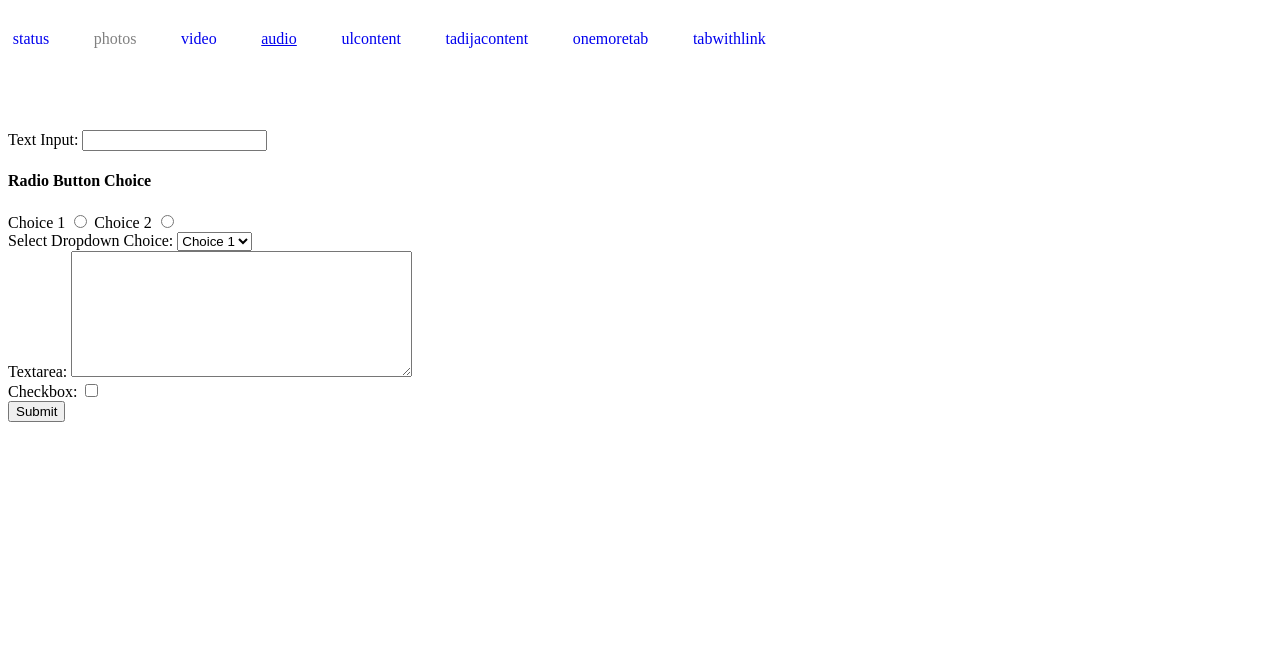
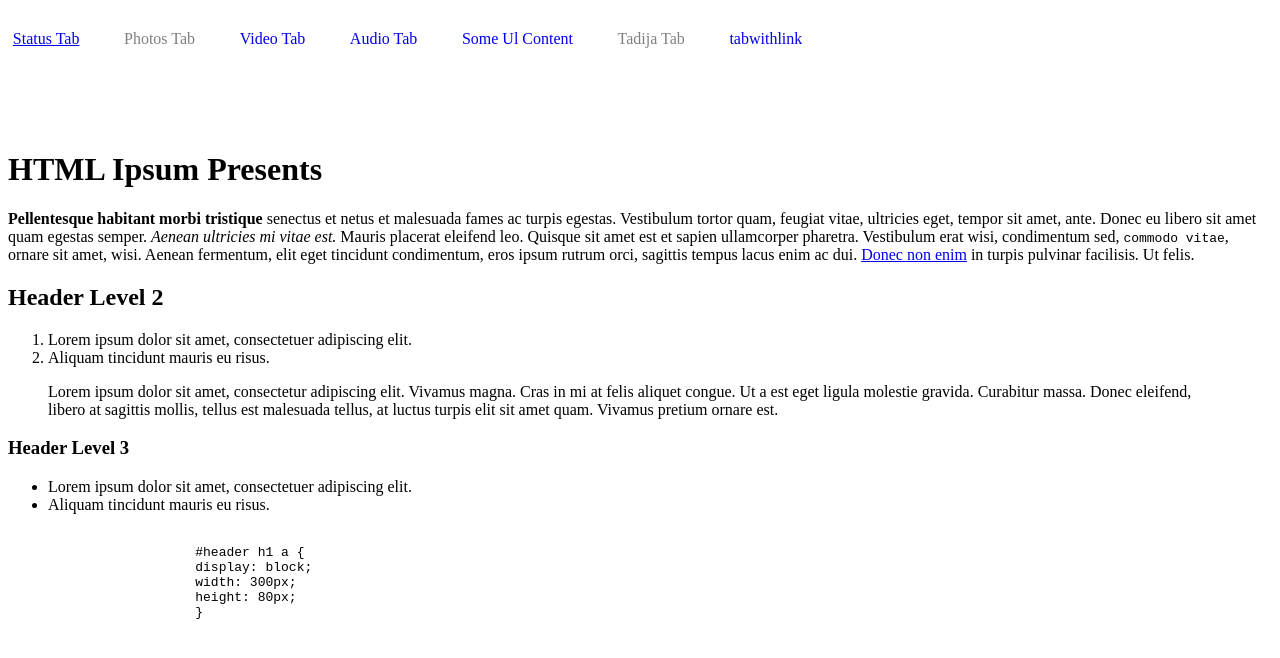
Before and after one commit to tadija-lazarevic/Tabs.js, a plain HTML site: page index.html in a window 1280 px wide. Drawn offline with Linux system fonts and the light colour scheme.

Commit message:
Add multiple word label support, some changes in showing tabs logic

```diff
--- a/css/tabs.css
+++ b/css/tabs.css
@@ -34,6 +34,9 @@ li.tabsLiElement {
 .tabDropdownHide ul{
     display: none;
 }
+.tabDropdownShow {
+    display: inline-block;
+}
 .dropdownShow ul{
     display: block;
 }
--- a/index.html
+++ b/index.html
@@ -9,7 +9,7 @@
 <body onload="MainInit();">
 
     <div id="tabsContainer">
-    <!-- TODO Tab Status Style fixing -->
+
         <div id="statusContent">
             <h1>HTML Ipsum Presents</h1>
 
@@ -48,11 +48,11 @@
                         }
                     </code></pre>
         </div>
-    <!-- TODO Tab Photos Style fixing -->
+
         <div id="photosContent">
+            <h1>Innactive content</h1>
+        </div>
 
-    </div>
-    <!-- TODO Tab Photos Style fixing -->
         <div id="videoContent">
             <p>Pellentesque habitant morbi tristique senectus et netus et malesuada fames ac turpis egestas. Vestibulum
                 tortor quam, feugiat vitae, ultricies eget, tempor sit amet, ante. Donec eu libero sit amet quam egestas
@@ -63,7 +63,7 @@
                 egestas augue, eu vulputate magna eros eu erat. Aliquam erat volutpat. Nam dui mi, tincidunt quis, accumsan
                 porttitor, facilisis luctus, metus</p>
         </div>
-    <!-- TODO Tab Photos Style fixing -->
+
         <div id="audioContent">
             <form action="#" method="post">
                 <div>
@@ -104,21 +104,6 @@
                     <input type="submit" value="Submit"/>
                 </div>
             </form>
-    </div>
-
-    <div id="tadijacontent">
-        <ul>
-            <li>Programs</li>
-            <li>Video</li>
-            <li>Music</li>
-            <li>More
-                <ul>
-                    <li>Link 5</li>
-                    <li>Link 6</li>
-                    <li>Link 7</li>
-                </ul>
-            </li>
-        </ul>
         </div>
 
         <div id="ulcontent">
--- a/js/Main.js
+++ b/js/Main.js
@@ -1,61 +1,63 @@
 function MainInit() {
-    var statusContent = Utils.GetElementID('statusContent'),
-        photosContent = Utils.GetElementID('photosContent'),
-        videoContent  = Utils.GetElementID('videoContent'),
-        audioContent  = Utils.GetElementID('audioContent'),
-        ulContent     = Utils.GetElementID('ulContent'),
-        appendTo      = Utils.GetElementID('tabsContainer'),
-        tabWithLink   = Utils.GetElementID('tabWithLink');
+    var statusContent      = Utils.GetElementID('statusContent'),
+        photosContent      = Utils.GetElementID('photosContent'),
+        videoContent       = Utils.GetElementID('videoContent'),
+        audioContent       = Utils.GetElementID('audioContent'),
+        ulContent          = Utils.GetElementID('ulcontent'),
+        tadijaContent      = Utils.GetElementID('onemoretab'),
+        tabwithlinkContent = Utils.GetElementID('tabwithlink'),
+        appendTo           = Utils.GetElementID('tabsContainer'),
+        tabWithLink        = Utils.GetElementID('tabWithLink');
 
 
     Tabs.Init({
         appendTo   : appendTo,
         before     : appendTo.childNodes[0],
         // If default tab is not present all tabs content will be hidden and showed upon tab click
-        defaultTab : 'audio',
+        defaultTab : 'Status Tab',
         position   : 'relative',
         display    : 'inline',
         showHTMLOn : 'click',
         showULOn   : 'mouseover',
         hideULOn   : 'mouseout',
         showChildOn: 'mouseover',
+        hideChildOn: 'mouseout',
         tabs       : [
             {
-                label  : 'status',
+                label  : 'Status Tab',
                 href   : '#status',
-                content: statusContent,
+                content: statusContent
             },
             {
-                label   : 'photos',
+                label   : 'Photos Tab',
                 href    : '#photos',
                 content : photosContent,
                 inactive: true
             }, {
-                label  : 'video',
+                label  : 'Video Tab',
                 href   : '#video',
                 content: videoContent
             }, {
-                label  : 'audio',
+                label  : 'Audio Tab',
                 href   : '#audio',
                 content: audioContent
             }, {
-                label: 'ulcontent',
-                href : '#ulcontent',
-                isUL : true
+                label  : 'Some Ul Content',
+                href   : '#ulcontent',
+                content: ulContent,
+                isUL   : true
             }, {
-                label: 'tadijacontent',
-                href : '#tadijacontent',
-                isUL : true
+                label   : 'Tadija Tab',
+                href    : '#tadijacontent',
+                content : tadijaContent,
+                isUL    : true,
+                inactive: true
             },
             {
-                label: 'onemoretab',
-                href : '#onemoretab',
-                isUL : true
-            },
-            {
-                label: 'tabwithlink',
-                href : '#tabwithlink',
-                isUL : true
+                label  : 'tabwithlink',
+                href   : '#tabwithlink',
+                content: tabwithlinkContent,
+                isUL   : true
             }
         ]
     });
--- a/js/Tabs.js
+++ b/js/Tabs.js
@@ -1,21 +1,26 @@
 var Tabs = (function () {
     'use strict';
 
-    // create object method
+    // Global variables
     var method          = {},
         settings        = {},
 
-        tabULElement    = document.createElement('ul'),
-        tabContentArray = [],
+        tabULContainer  = document.createElement('ul'),
+        tabHTMLContent  = [],
+        tabULContent    = [],
         tabLinksArray   = [],
         tabLIArray      = [],
         idPostfix       = 'ID',
         tabLIElement,
         aTag,
-        pageLink,
+
+        // Tab variables
         currentTab,
         tabIndex,
-
+        tabTitle,
+        tabHref,
+        tabTitleLower,
+        tabID,
 
         defaultSettings = {
             appendTo  : document.body,
@@ -38,134 +43,134 @@ var Tabs = (function () {
         settings.showULOn    = parameters.showULOn || defaultSettings.showULOn;
         settings.hideULOn    = parameters.hideULOn || defaultSettings.hideULOn;
         settings.showChildOn = parameters.showChildOn || defaultSettings.showChildOn;
+        settings.hideChildOn = parameters.hideChildOn || defaultSettings.hideChildOn;
         settings.tabs        = parameters.tabs || defaultSettings.tabs;
         settings.tabsLength  = parameters.tabs.length || defaultSettings.tabs.length;
 
 
-        // If there is tabs
-        if (settings.tabsLength > 0) {
-            method.CreateLinks();
+        // Sets ul element with id="tabs"
+        tabULContainer.setAttribute('id', 'tabs');
 
         for (var i = 0; i < settings.tabsLength; i++) {
-                currentTab = settings.tabs[i];
-                tabIndex   = i;
+            currentTab    = settings.tabs[i];
+            tabIndex      = i;
+            tabTitle      = currentTab.label;
+            tabTitleLower = tabTitle.toLowerCase();
+            tabID         = tabTitleLower.replace(/\s+/g, '') + idPostfix;
+            tabHref       = currentTab.href.toLowerCase();
+
+            method.CreateLinks(tabTitle, tabHref, tabID);
             if ((currentTab.content || currentTab.isUL) && !currentTab.ajaxContent) {
-                    method.GetContent(tabIndex, currentTab.content, currentTab.href);
+                method.GetContent(tabID, tabIndex, tabTitleLower);
             }
             else if (currentTab.ajaxContent && !currentTab.content) {
 
             }
             // Set style for single tab
-                method.SetTabStyle();
+            method.SetTabStyle(tabTitle, tabTitleLower, tabID, tabIndex);
         }
         // Set style for ul
-            tabULElement.style.position = settings.position;
-            Utils.AddClass(tabULElement, 'tabs');
-        }
 
+        tabULContainer.style.position = settings.position;
+        Utils.AddClass(tabULContainer, 'tabs');
     };
 
-    // Creates ul element with tabCount li's
-    method.CreateLinks = function () {
-
-        // Sets ul element with id="tabs"
-        tabULElement.setAttribute('id', 'tabs');
-
-        // Creates tab list elements
-        for (var i = 0; i < settings.tabsLength; i++) {
-            // Set href link
+    // Creates ul element with li's
+    method.CreateLinks = function (tabTitle, tabHref, tabID) {
+        // Creates link attribute
         var aHref       = document.createElement('a');
-            aHref.setAttribute('href', settings.tabs[i].href.toLowerCase());
-            aHref.innerHTML = settings.tabs[i].label;
+        aHref.setAttribute('href', tabHref);
+        aHref.innerHTML = tabTitle;
 
         // Creates LI element and appends href
         tabLIElement = document.createElement('LI');
-            tabLIElement.setAttribute('id', settings.tabs[i].label + idPostfix);
+        tabLIElement.setAttribute('id', tabID);
         tabLIElement.appendChild(aHref);
 
-            // Appends li elements to UL
-            tabULElement.appendChild(tabLIElement);
-        }
+        // Appends li to ul container
+        tabULContainer.appendChild(tabLIElement);
 
         // Appends Tab UL to appendTo element before settings.before element
-        settings.appendTo.insertBefore(tabULElement, settings.before);
+        settings.appendTo.insertBefore(tabULContainer, settings.before);
 
     };
 
     // Called if content is html
-    method.GetContent = function (tabIndex, tabContent, href) {
+    method.GetContent = function (tabID, tabIndex, tabTitleLower) {
         // Gets tabs child nodes
         tabLIArray = Utils.GetElementID('tabs').childNodes;
+        aTag       = method.GetFirstChildWithTagName(tabLIArray[tabIndex], 'a');
 
-        aTag     = method.GetFirstChildWithTagName(tabLIArray[tabIndex], 'a');
-        pageLink = href.substring(1).toLowerCase();
-
-        tabLinksArray[pageLink] = aTag;
-        currentTab.content ? tabContentArray[pageLink] = tabContent : false;
+        tabLinksArray[tabTitleLower] = aTag;
+        currentTab.content ? tabHTMLContent[tabTitleLower] = currentTab.content : null;
+        currentTab.isUL ? tabULContent[tabTitleLower] = currentTab.content : null;
 
         // On tab action
-        if (tabLinksArray.hasOwnProperty(currentTab.label)) {
-            if (currentTab.content) {
-                Utils.GetElementID(currentTab.label + idPostfix).addEventListener(settings.showHTMLOn, method.ShowHTMLContent);
+        if (tabLinksArray.hasOwnProperty(tabTitleLower) && !currentTab.inactive) {
+            if (!currentTab.isUL) {
+                Utils.GetElementID(tabID).addEventListener(settings.showHTMLOn, method.ShowHTMLContent);
             }
             else if (currentTab.isUL) {
-                Utils.GetElementID(currentTab.label + idPostfix).addEventListener(settings.showULOn, method.ShowULContent);
+                Utils.GetElementID(tabID).addEventListener(settings.showULOn, method.ShowULContent);
             }
         }
 
     };
 
-    // Show clicked tab
+    // Show HTML content
     method.ShowHTMLContent = function () {
         // Gets the name of selected tab
         var selectedTab = method.ReturnSelected();
 
-        for (var id in tabContentArray) {
+        for (var id in tabHTMLContent) {
             if (id === selectedTab.selected) {
-                if (tabContentArray.hasOwnProperty(id)) {
+                if (tabHTMLContent.hasOwnProperty(id)) {
                     Utils.RemoveClassAttribute(tabLinksArray[id]);
-                    Utils.RemoveClassAttribute(tabContentArray[id]);
+                    Utils.RemoveClassAttribute(tabHTMLContent[id]);
 
                     Utils.AddClass(tabLinksArray[id], 'selected');
-                    Utils.AddClass(tabContentArray[id], 'tabContent');
+                    Utils.AddClass(tabHTMLContent[id], 'tabContent');
                 }
             }
             else {
-                if (tabContentArray.hasOwnProperty(id)) {
+                if (tabHTMLContent.hasOwnProperty(id)) {
                     Utils.RemoveClassWithName(tabLinksArray[id], 'selected');
-                    Utils.AddClass(tabContentArray[id], 'tabContentHide');
+                    Utils.AddClass(tabHTMLContent[id], 'tabContentHide');
                 }
             }
         }
     };
 
-    // Show content of ul tab
+    // Show ul content
     method.ShowULContent = function () {
         var selectedTab = method.ReturnSelected();
 
-        for (var id in tabLinksArray) {
-            if (id === selectedTab.selected) {
-                var mainUL       = Utils.GetElementID(selectedTab.selected),
+        for (var ulTab in tabULContent) {
+            if (ulTab === selectedTab.selected) {
+                if (tabULContent.hasOwnProperty(ulTab)) {
+                    // Get ID of selected link
+                    var selectedID   = tabULContent[ulTab].id,
+                        mainUL       = Utils.GetElementID(selectedID),
                         liChildes    = mainUL.getElementsByTagName('li'),
-                    currentChild = {};
+                        toogle       = Utils.HasClass(mainUL, 'tabDropdownHide') ? true : false,
+                        currentChild = {},
+                        currentChildUL;
 
-                var toogle = Utils.HasClass(mainUL, 'tabDropdownHide') ? true : false;
-                if (toogle) {
-                    Utils.RemoveClassWithName(mainUL, 'tabDropdownHide');
-                    Utils.AddClass(mainUL, 'tabDropdownShow');
-                }
-                else if (!toogle) {
-                    Utils.RemoveClassWithName(mainUL, 'tabDropdownShow');
-                    Utils.AddClass(mainUL, 'tabDropdownHide');
-                }
+                    // Show or hide ul on action
+                    toogle
+                        ? (Utils.RemoveClassWithName(mainUL, 'tabDropdownHide'),
+                        Utils.AddClass(mainUL, 'tabDropdownShow'))
+                        : (Utils.RemoveClassWithName(mainUL, 'tabDropdownShow'),
+                        Utils.AddClass(mainUL, 'tabDropdownHide'));
 
                     // Check for child elements of li
                     for (var i = 0; i < liChildes.length; i++) {
-                    currentChild       = liChildes[i];
-                    var currentChildUL = method.GetFirstChildWithTagName(currentChild, 'ul');
+                        currentChild   = liChildes[i];
+                        currentChildUL = method.GetFirstChildWithTagName(currentChild, 'ul');
 
-                    if (currentChildUL) {
+                        if (currentChildUL !== undefined) {
                             Utils.AddClass(currentChildUL, 'ulHide');
+
                             currentChild.addEventListener(settings.showChildOn, function () {
                                 var childToogle = Utils.HasClass(this.firstElementChild, 'ulHide') ? true : false;
                                 if (childToogle) {
@@ -181,34 +186,32 @@ var Tabs = (function () {
                     }
                 }
             }
-
+        }
     };
 
-    // Initialize default and inactive tabs
-    method.SetTabStyle = function () {
+    // Initialize tabs style, default tab, inactive tab
+    method.SetTabStyle = function (tabTitle, tabTitleLower, tabID, tabIndex) {
+
         // Hides all tabs content at the start
-        if (currentTab.content) {
-            Utils.AddClass(tabContentArray[currentTab.label], 'tabContentHide');
+        currentTab.isUL ? Utils.AddClass(tabULContent[tabTitleLower], 'tabDropdownHide') :
+            Utils.AddClass(tabHTMLContent[tabTitleLower], 'tabContentHide');
+
+        // Set style for default tab
+        if (tabTitle === settings.defaultTab) {
+            Utils.RemoveClassAttribute(tabLinksArray[tabTitleLower]);
+            Utils.RemoveClassAttribute(tabHTMLContent[tabTitleLower]);
+
+            Utils.AddClass(tabLinksArray[tabTitleLower], 'selected');
+            Utils.AddClass(tabHTMLContent[tabTitleLower], 'tabContent');
         }
 
-        if ((currentTab.label === settings.defaultTab) && !currentTab.inactive) {
-            Utils.RemoveClassAttribute(tabLinksArray[settings.defaultTab]);
-            Utils.RemoveClassAttribute(tabContentArray[settings.defaultTab]);
+        // Set style for inactive tab
+        if (currentTab.inactive) {
+            Utils.RemoveClassAttribute(tabLinksArray[tabTitleLower]);
+            Utils.RemoveClassAttribute(tabHTMLContent[tabTitleLower]);
 
-            Utils.AddClass(tabLinksArray[settings.defaultTab], 'selected');
-            Utils.AddClass(tabContentArray[settings.defaultTab], 'tabContent');
-        }
-
-        if (currentTab.inactive) {
-            Utils.RemoveClassAttribute(tabLinksArray[currentTab.label]);
-            Utils.RemoveClassAttribute(tabContentArray[currentTab.label]);
-
-            Utils.AddClass(tabLinksArray[currentTab.label], 'inactiveLink');
-            Utils.AddClass(tabContentArray[currentTab.label], 'tabContentHide');
-        }
-        if (currentTab.isUL) {
-            Utils.RemoveClassAttribute(Utils.GetElementID(currentTab.label));
-            Utils.AddClass(Utils.GetElementID(currentTab.label), 'tabDropdownHide');
+            Utils.AddClass(tabLinksArray[tabTitleLower], 'inactiveLink');
+            Utils.AddClass(tabHTMLContent[tabTitleLower], 'tabContentHide');
         }
 
         Utils.AddClass(tabLIArray[tabIndex], 'tabsLiElement');
@@ -234,9 +237,10 @@ var Tabs = (function () {
             elem = evt.target;
         }
         return {
-            selected: elem.innerText
-        }
+            selected: elem.innerText.toLowerCase().toString()
         };
+    };
+
 
     return method;
 }());
--- a/js/Utils.js
+++ b/js/Utils.js
@@ -68,7 +68,7 @@ var Utils = (function () {
     method.IsObjectEmpty = function(obj) {
 
         // null and undefined are "empty"
-        if (obj == null) return true;
+        if (obj === null) return true;
 
         // Assume if it has a length property with a non-zero value
         // that that property is correct.
@@ -86,7 +86,7 @@ var Utils = (function () {
     };
 
     method.IsNullOrDefault = function (value, defaultValue) {
-        return value != '' ? value : defaultValue;
+        return value !== '' ? value : defaultValue;
     };
 
     method.SetStyle = function (el, style) {
```
Lines whose indentation alone changed are shown as unchanged.
